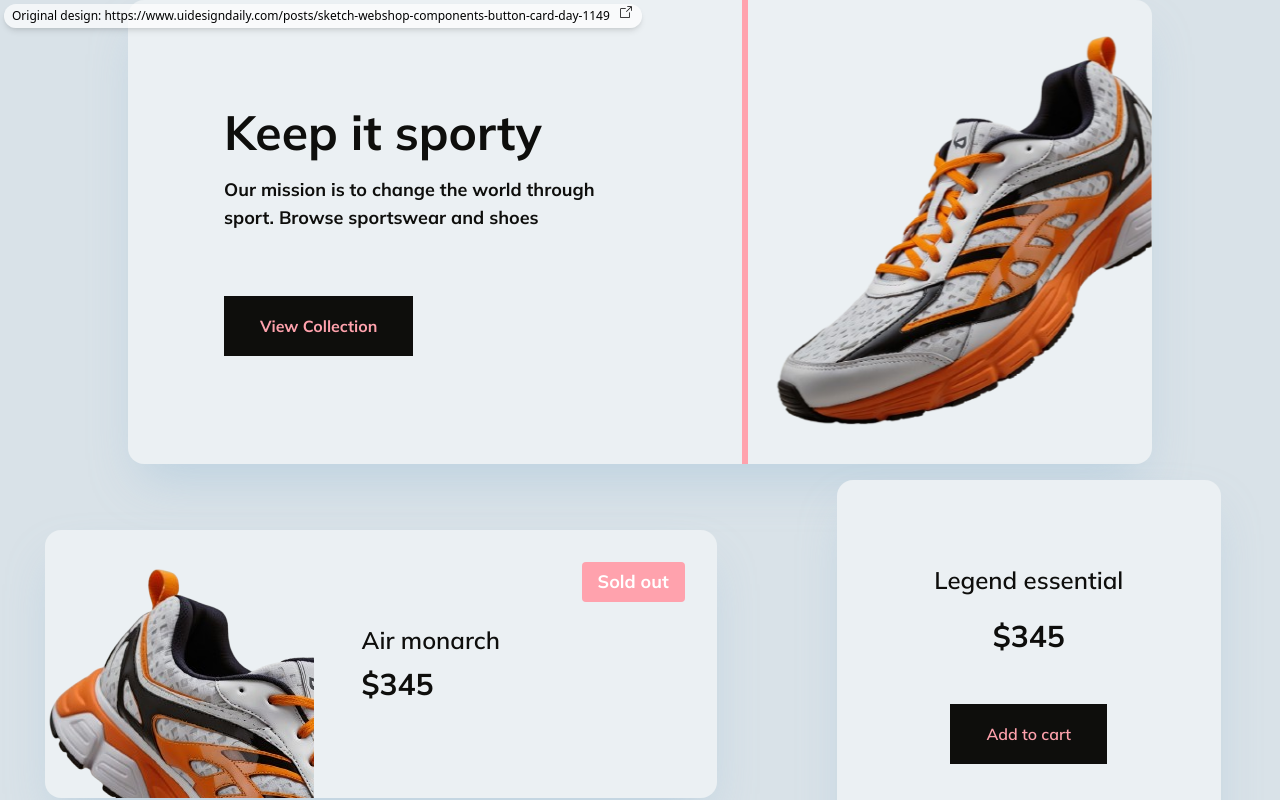
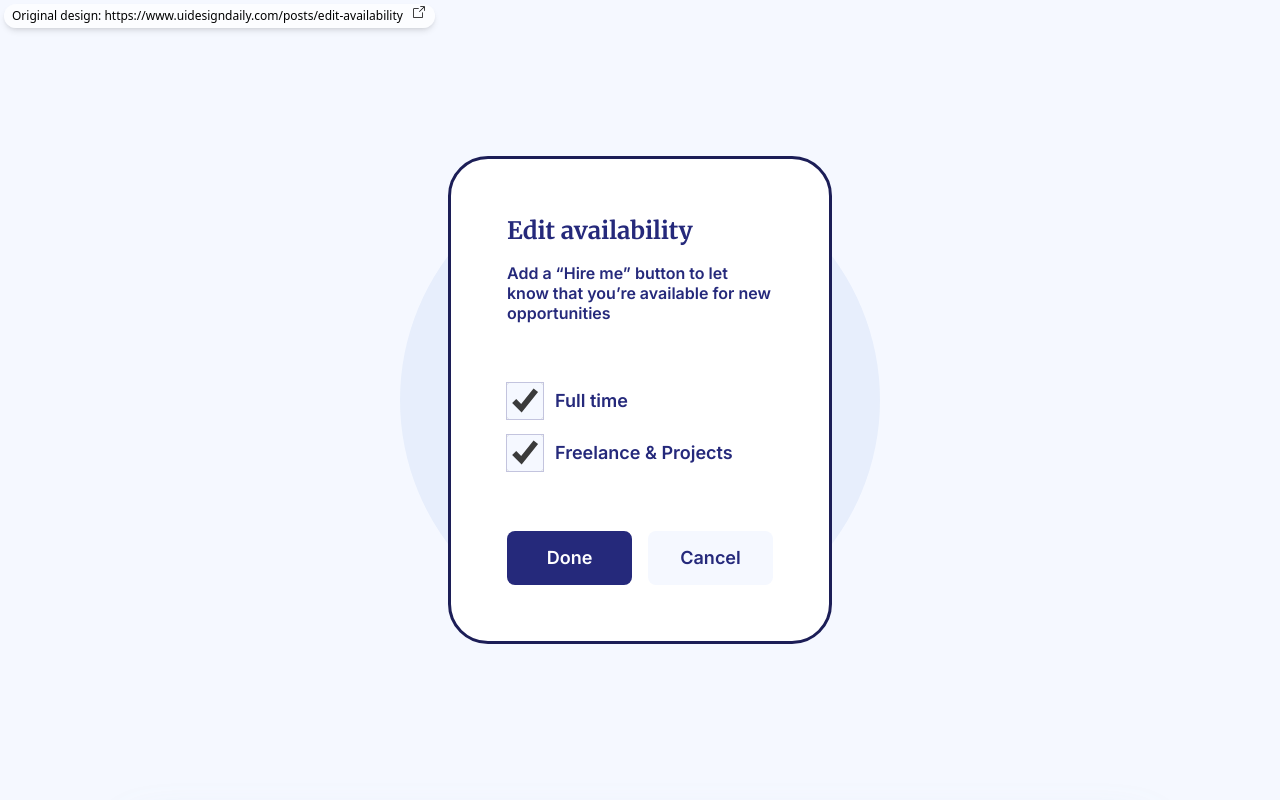
Before and after one commit to tcastanie/quick-ui-designs, a Vue app: page / in a window 1280 px wide. Shown: the top 800 px of the page. Built offline with nearby package versions, Linux system fonts and the light colour scheme.

Commit message:
❇️ Add day 1597: Availability Card

```diff
--- a/src/App.vue
+++ b/src/App.vue
@@ -1,4 +1,5 @@
 <script lang="ts" setup>
+import AvailabilityCard from './components/AvailabilityCard.vue';
 import WebshopComponents from './components/WebshopComponents.vue';
 import BillingPage from './components/BillingPage.vue';
 import PricingCard from './components/PricingCard.vue';
@@ -9,6 +10,11 @@ import ComponentDisplay from './components/ComponentDisplay.vue';
 
 <template>
   <div class="grid divide-y divide-zinc">
+    <ComponentDisplay
+      link="https://www.uidesigndaily.com/posts/edit-availability"
+    >
+      <AvailabilityCard />
+    </ComponentDisplay>
     <ComponentDisplay
       link="https://www.uidesigndaily.com/posts/sketch-webshop-components-button-card-day-1149"
     >
--- /dev/null
+++ b/src/components/AvailabilityCard.vue
@@ -0,0 +1,45 @@
+<script setup lang="ts">
+import { reactive } from 'vue'
+const availabilityItems = reactive([
+  { id: 'fulltime', label:'Full time', checked: true },
+  { id: 'freelance', label:'Freelance & Projects', checked: true },
+])
+</script>
+
+<template>
+  <div class="font-inter grid min-h-screen place-items-center bg-[#F5F8FF] text-lg/5.5 text-[#25297B] font-semibold">
+    <div class="pointer-events-none absolute size-120 rounded-full bg-[#E7EEFC]" />
+    <div class="z-1 grid max-w-sm border-(3 [#1C1E57]) rounded-[40px] bg-white p-14">
+      <div class="mb-4 text-2xl font-bold font-merriweather">
+        Edit availability
+      </div>
+      <p class="text-base/5">
+        Add a “Hire me” button to let know that you’re available for new opportunities
+      </p>
+      <fieldset class="grid my-15 gap-4">
+        <div
+          v-for="item in availabilityItems"
+          :key="item.id"
+          class="flex items-center space-x-3"
+        >
+          <input
+            :id="item.id"
+            v-model="item.checked"
+            type="checkbox"
+            name="availability"
+            class="size-9 accent-[#F5F8FF] ring-1 ring-[#C3C4DE]"
+          >
+          <label :for="item.id">{{ item.label }}</label>
+        </div>
+      </fieldset>
+      <div class="grid grid-cols-2 gap-4">
+        <button class="rounded-lg bg-[#25297B] p-4 text-white hover:(shadow-[#25297B] shadow-lg)">
+          Done
+        </button>
+        <button class="rounded-lg bg-[#F5F8FF] p-4 hover:shadow-lg">
+          Cancel
+        </button>
+      </div>
+    </div>
+  </div>
+</template>
--- a/uno.config.ts
+++ b/uno.config.ts
@@ -11,6 +11,7 @@ export default defineConfig({
         'ibm-plex-sans': ['IBM Plex Sans:400,500,700'],
         'merriweather': ['Merriweather:700'],
         'mulish': ['Mulish:400,600,700'],
+        'inter': ['Inter:600'],
       }
     }),
   ],
```
